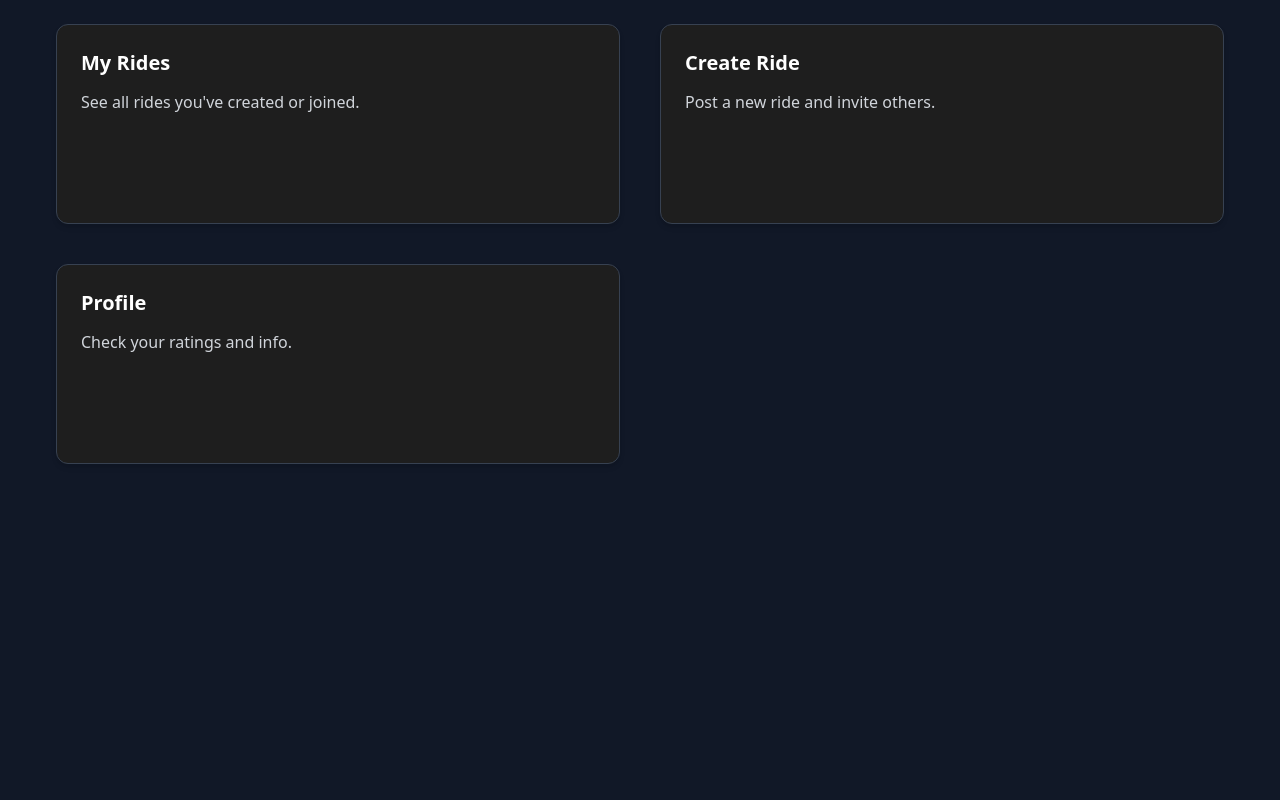
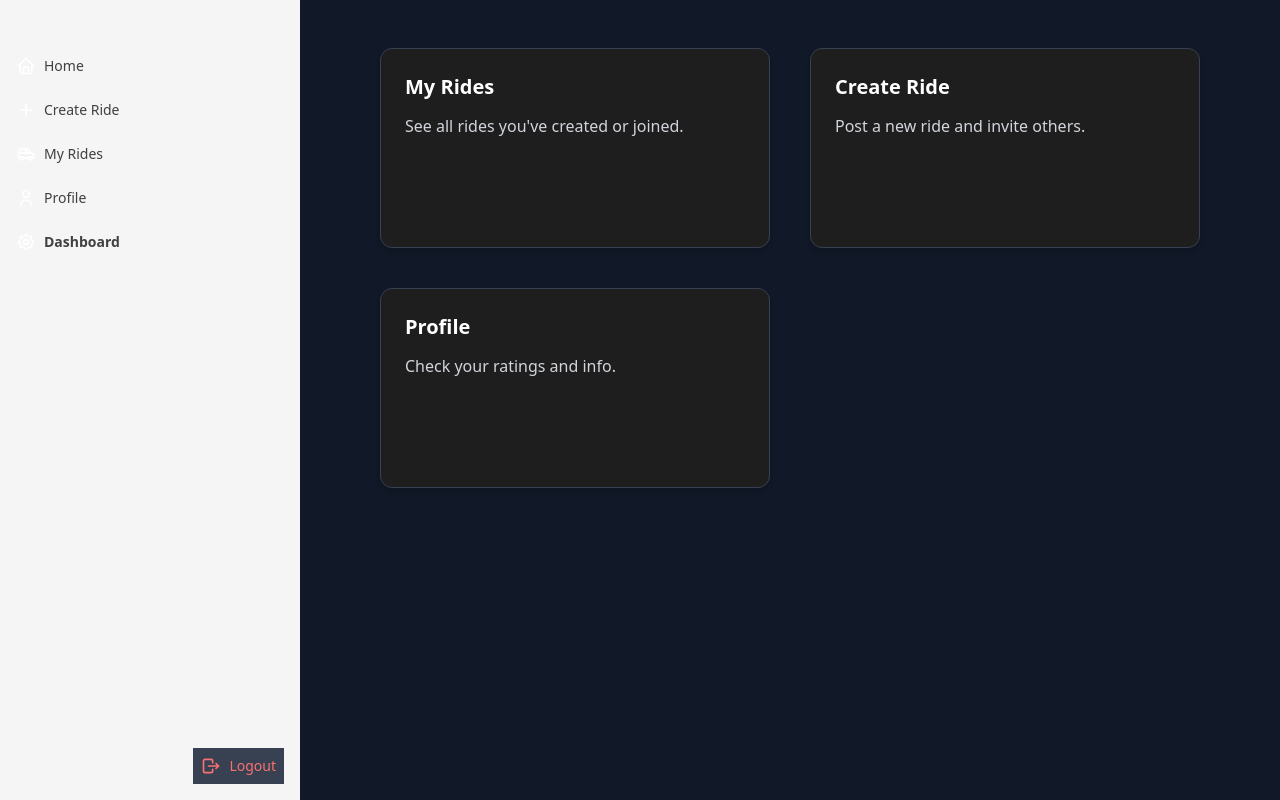
Before and after one commit to Evancholy1/UniRide, a Next.js app: page /dashboard in a window 1280 px wide. Built offline with nearby package versions, Linux system fonts and the light colour scheme; no server answers.

Commit message:
Sidebar fully working and cleaned up home page

```diff
--- /dev/null
+++ b/components/UI/sidebar.tsx
@@ -0,0 +1,183 @@
+"use client"
+
+import { cn } from "@/lib/utils"
+import React, { useState, createContext, useContext } from "react"
+import { AnimatePresence, motion } from "motion/react"
+import { IconMenu2, IconX } from "@tabler/icons-react"
+import Link from "next/link"
+import { usePathname } from "next/navigation"
+
+interface Links {
+  label: string
+  href: string
+  icon: React.JSX.Element | React.ReactNode
+}
+
+interface SidebarContextProps {
+  open: boolean
+  setOpen: React.Dispatch<React.SetStateAction<boolean>>
+  animate: boolean
+}
+
+const SidebarContext = createContext<SidebarContextProps | undefined>(undefined)
+
+export const useSidebar = () => {
+  const context = useContext(SidebarContext)
+  if (!context) {
+    throw new Error("useSidebar must be used within a SidebarProvider")
+  }
+  return context
+}
+
+export const SidebarProvider = ({
+  children,
+  open: openProp,
+  setOpen: setOpenProp,
+  animate = true,
+}: {
+  children: React.ReactNode
+  open?: boolean
+  setOpen?: React.Dispatch<React.SetStateAction<boolean>>
+  animate?: boolean
+}) => {
+  const [openState, setOpenState] = useState(false)
+  const open = openProp !== undefined ? openProp : openState
+  const setOpen = setOpenProp !== undefined ? setOpenProp : setOpenState
+
+  return (
+    <SidebarContext.Provider value={{ open, setOpen, animate }}>
+      {children}
+    </SidebarContext.Provider>
+  )
+}
+
+export const Sidebar = ({
+  children,
+  open,
+  setOpen,
+  animate,
+}: {
+  children: React.ReactNode
+  open?: boolean
+  setOpen?: React.Dispatch<React.SetStateAction<boolean>>
+  animate?: boolean
+}) => {
+  return (
+    <SidebarProvider open={open} setOpen={setOpen} animate={animate}>
+      {children}
+    </SidebarProvider>
+  )
+}
+
+export const SidebarBody = (props: React.ComponentProps<typeof motion.div>) => (
+  <>
+    <DesktopSidebar {...props} />
+    <MobileSidebar {...(props as React.ComponentProps<"div">)} />
+  </>
+)
+
+export const DesktopSidebar = ({
+  className,
+  children,
+  ...props
+}: React.ComponentProps<typeof motion.div>) => {
+  const { open, setOpen, animate } = useSidebar()
+
+  return (
+    <motion.div
+      className={cn(
+        "fixed inset-y-0 left-0 h-screen px-4 py-4 hidden md:flex md:flex-col bg-neutral-100 dark:bg-neutral-800 w-[300px] shrink-0 z-40 overflow-y-auto",
+        className
+      )}
+      animate={{
+        width: animate ? (open ? 300 : 60) : 300,
+      }}
+      onMouseEnter={() => setOpen(true)}
+      onMouseLeave={() => setOpen(false)}
+      {...props}
+    >
+      {children}
+    </motion.div>
+  )
+}
+
+export const MobileSidebar = ({
+  className,
+  children,
+  ...props
+}: React.ComponentProps<"div">) => {
+  const { open, setOpen } = useSidebar()
+
+  return (
+    <div
+      className={cn(
+        "h-10 px-4 py-4 flex flex-row md:hidden items-center justify-between bg-neutral-100 dark:bg-neutral-800 w-full",
+        className
+      )}
+      {...props}
+    >
+      <div className="flex justify-end z-20 w-full">
+        <IconMenu2
+          className="text-neutral-800 dark:text-neutral-200"
+          onClick={() => setOpen(!open)}
+        />
+      </div>
+
+      <AnimatePresence>
+        {open && (
+          <motion.div
+            initial={{ x: "-100%", opacity: 0 }}
+            animate={{ x: 0, opacity: 1 }}
+            exit={{ x: "-100%", opacity: 0 }}
+            transition={{ duration: 0.3, ease: "easeInOut" }}
+            className="fixed h-full w-full inset-0 bg-white dark:bg-neutral-900 p-10 z-[100] flex flex-col justify-between"
+          >
+            <div
+              className="absolute right-10 top-10 z-50 text-neutral-800 dark:text-neutral-200"
+              onClick={() => setOpen(!open)}
+            >
+              <IconX />
+            </div>
+            {children}
+          </motion.div>
+        )}
+      </AnimatePresence>
+    </div>
+  )
+}
+
+export const SidebarLink = ({
+  link,
+  className,
+  ...props
+}: {
+  link: Links
+  className?: string
+}) => {
+  const { open, animate } = useSidebar()
+  const pathname = usePathname()
+  const isActive = pathname === link.href
+
+  return (
+    <Link
+      href={link.href}
+      className={cn(
+        "flex items-center justify-start gap-2 group/sidebar py-2 transition-colors",
+        isActive ? "text-blue-500 font-semibold" : "",
+        className
+      )}
+      {...props}
+    >
+      {link.icon}
+      <motion.span
+        animate={{
+          display: animate ? (open ? "inline-block" : "none") : "inline-block",
+          opacity: animate ? (open ? 1 : 0) : 1,
+        }}
+        className="text-neutral-700 dark:text-neutral-200 text-sm group-hover/sidebar:translate-x-1 transition duration-150 whitespace-pre inline-block !p-0 !m-0"
+      >
+        {link.label}
+      </motion.span>
+    </Link>
+  )
+}
--- a/package.json
+++ b/package.json
@@ -10,6 +10,7 @@
   },
   "dependencies": {
     "@supabase/supabase-js": "^2.49.4",
+    "@tabler/icons-react": "^3.31.0",
     "clsx": "^2.1.1",
     "firebase": "^11.7.1",
     "framer-motion": "^12.11.3",
--- a/pages/_app.tsx
+++ b/pages/_app.tsx
@@ -1,7 +1,108 @@
-// pages/_app.tsx loads global CSS and share state across pages
-import '@/styles/globals.css'
-import type { AppProps } from 'next/app'
+import "@/styles/globals.css"
+import type { AppProps } from "next/app"
+import { Sidebar, SidebarBody, SidebarLink } from "@/components/UI/sidebar"
+import { supabase } from "@/lib/supabaseClient"
+import {
+  IconHome,
+  IconPlus,
+  IconCar,
+  IconUser,
+  IconSettings,
+  IconLogout,
+} from "@tabler/icons-react"
+import { useEffect, useState } from "react"
+import { useRouter } from "next/router"
 
 export default function App({ Component, pageProps }: AppProps) {
-  return <Component {...pageProps} />
+  const [open, setOpen] = useState(false)
+  const [userId, setUserId] = useState<string | null>(null)
+  const [hasMounted, setHasMounted] = useState(false)
+  const router = useRouter()
+  const hideSidebar = ["/login", "/register"].includes(router.pathname)
+
+  useEffect(() => {
+    const getUser = async () => {
+      const {
+        data: { user },
+      } = await supabase.auth.getUser()
+      if (user) {
+        setUserId(user.id)
+      }
+    }
+    getUser()
+    setHasMounted(true)
+  }, [])
+
+  if (!hasMounted) return null // or a loading spinner
+
+  const links = [
+    {
+      label: "Home",
+      href: "/",
+      icon: <IconHome className="h-5 w-5 text-white" />,
+    },
+    {
+      label: "Create Ride",
+      href: "/rideForm",
+      icon: <IconPlus className="h-5 w-5 text-white" />,
+    },
+    {
+      label: "My Rides",
+      href: "/my_rides",
+      icon: <IconCar className="h-5 w-5 text-white" />,
+    },
+    {
+      label: "Profile",
+      href: userId ? `/profile/${userId}` : "/profile/me",
+      icon: <IconUser className="h-5 w-5 text-red" />,
+    },
+    {
+      label: "Dashboard",
+      href: "/dashboard",
+      icon: <IconSettings className="h-5 w-5 text-white" />,
+    },
+  ]
+
+  const LogoutButton = () => {
+    const handleLogout = async () => {
+      await supabase.auth.signOut()
+      router.push("/login")
+    }
+
+    return (
+      <button
+        onClick={handleLogout}
+        className="flex items-center gap-2 text-red-400 hover:text-red-300 transition px-2 py-2 group/sidebar"
+      >
+        <IconLogout className="h-5 w-5 text-red-400 group-hover/sidebar:text-red-300" />
+        <span className="text-sm">Logout</span>
+      </button>
+    )
+  }
+
+  return (
+    <div className="flex min-h-screen bg-gray-900 text-white">
+      {!hideSidebar && (
+        <Sidebar open={open} setOpen={setOpen}>
+          <SidebarBody className="justify-between gap-10">
+            <div className="flex flex-1 flex-col overflow-x-hidden overflow-y-auto">
+              <div className="mt-8 flex flex-col gap-2">
+                {links.map((link, idx) => (
+                  <SidebarLink key={idx} link={link} />
+                ))}
+              </div>
+            </div>
+
+            <div className="absolute bottom-4 right-4">
+              <LogoutButton />
+            </div>
+          </SidebarBody>
+        </Sidebar>
+      )}
+
+      <main className={`flex-1 p-6 ${!hideSidebar ? 'md:ml-[300px]' : ''}`}>
+        <Component {...pageProps} />
+      </main>
+    </div>
+  )
 }
--- a/pages/dashboard.tsx
+++ b/pages/dashboard.tsx
@@ -1,4 +1,4 @@
-import { HoverEffect } from '@/components/hoverCardGrid'
+import { HoverEffect } from '@/components/UI/hoverCardGrid'
 
 const items = [
   {
--- a/pages/index.tsx
+++ b/pages/index.tsx
@@ -1,7 +1,7 @@
 import { useEffect, useState } from 'react'
 import { useRouter } from 'next/router'
 import { supabase } from '@/lib/supabaseClient'
-import { HoverEffect } from '@/components/hoverCardGrid'
+import { HoverEffect } from '@/components/UI/hoverCardGrid'
 import RideCard from '@/components/RideCard'
 
 interface RideFromDB {
@@ -122,37 +122,11 @@ export default function HomePage({ rides: initialRides }: { rides: TransformedRi
       <div className="flex justify-between items-center mb-4">
         <h1 className="text-3xl font-bold">🎿 Find a Ride</h1>
 
-        <div className="text-right text-sm space-y-1">
+        <div className="fixed top-7 right-2 text-sm text-right space-y-1 z-10">
   <p>Welcome, {userEmail}</p>
 
     <div className="flex gap-2 flex-wrap justify-end">
-        <button
-          onClick={() => router.push('/my_rides')}
-          className="bg-gray-100 hover:bg-gray-200 text-gray-800 font-medium py-1.5 px-4 rounded border shadow-sm transition"
-        >
-          My Rides
-        </button>
 
-        <button
-          onClick={() => userId && router.push(`/profile/${userId}`)}
-          className="bg-gray-100 hover:bg-gray-200 text-gray-800 font-medium py-1.5 px-4 rounded border shadow-sm transition"
-        >
-          Profile
-        </button>
-
-        <button
-          onClick={handleCreateRide}
-          className="bg-blue-600 hover:bg-blue-700 text-white font-semibold py-1.5 px-4 rounded shadow-sm transition"
-        >
-          + Create Ride
-        </button>
-
-        <button
-          onClick={handleLogout}
-          className="bg-red-600 hover:bg-red-700 text-white font-medium py-1.5 px-4 rounded shadow-sm transition"
-        >
-          Log out
-        </button>
             </div>
         </div>
       </div>
```
Also changed, not shown: components/UI/hoverCardGrid.tsx (renamed from components/hoverCardGrid.tsx), components/UI/sidebardemo.tsx (added), 1 other file (tests, documents, lock files or other folders).
